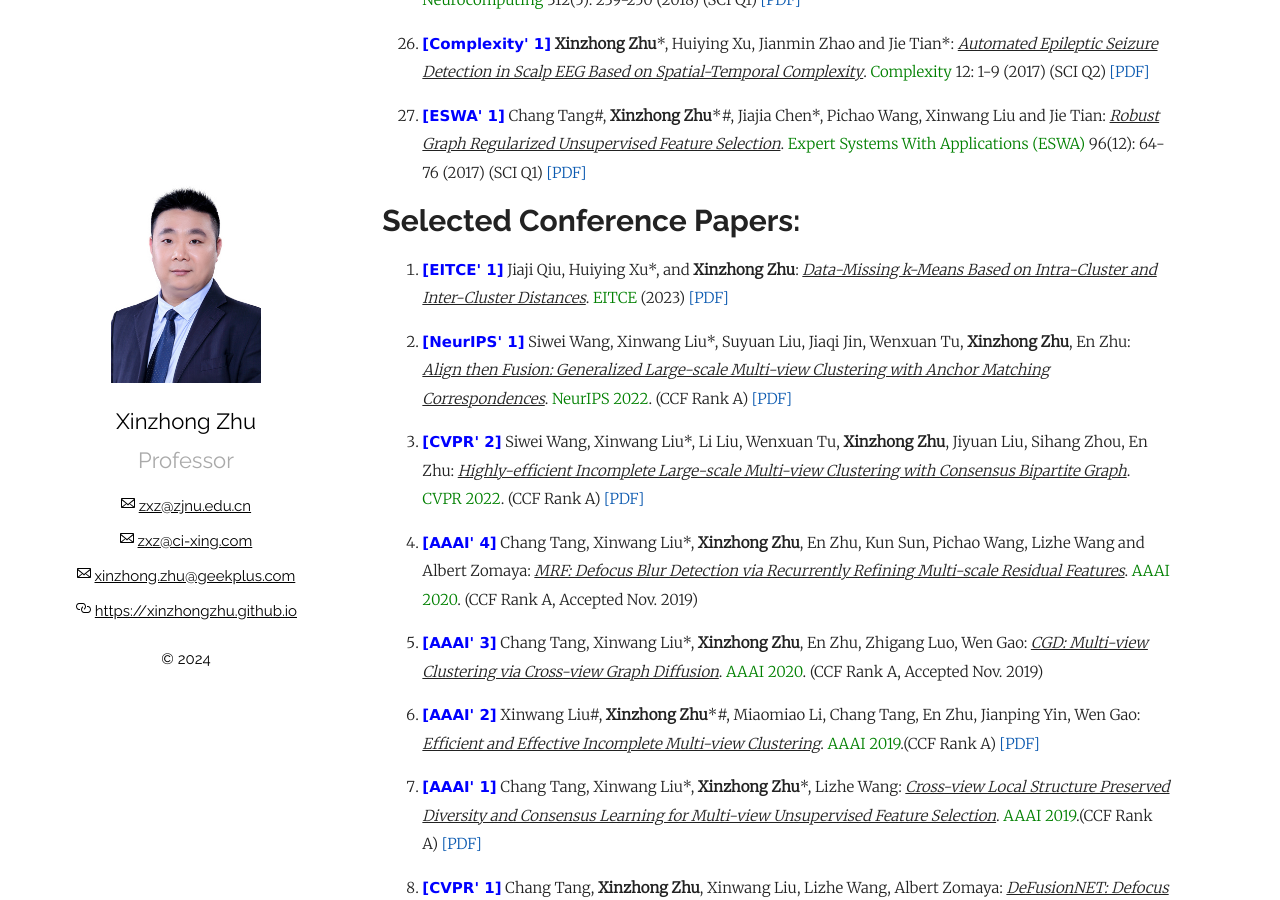
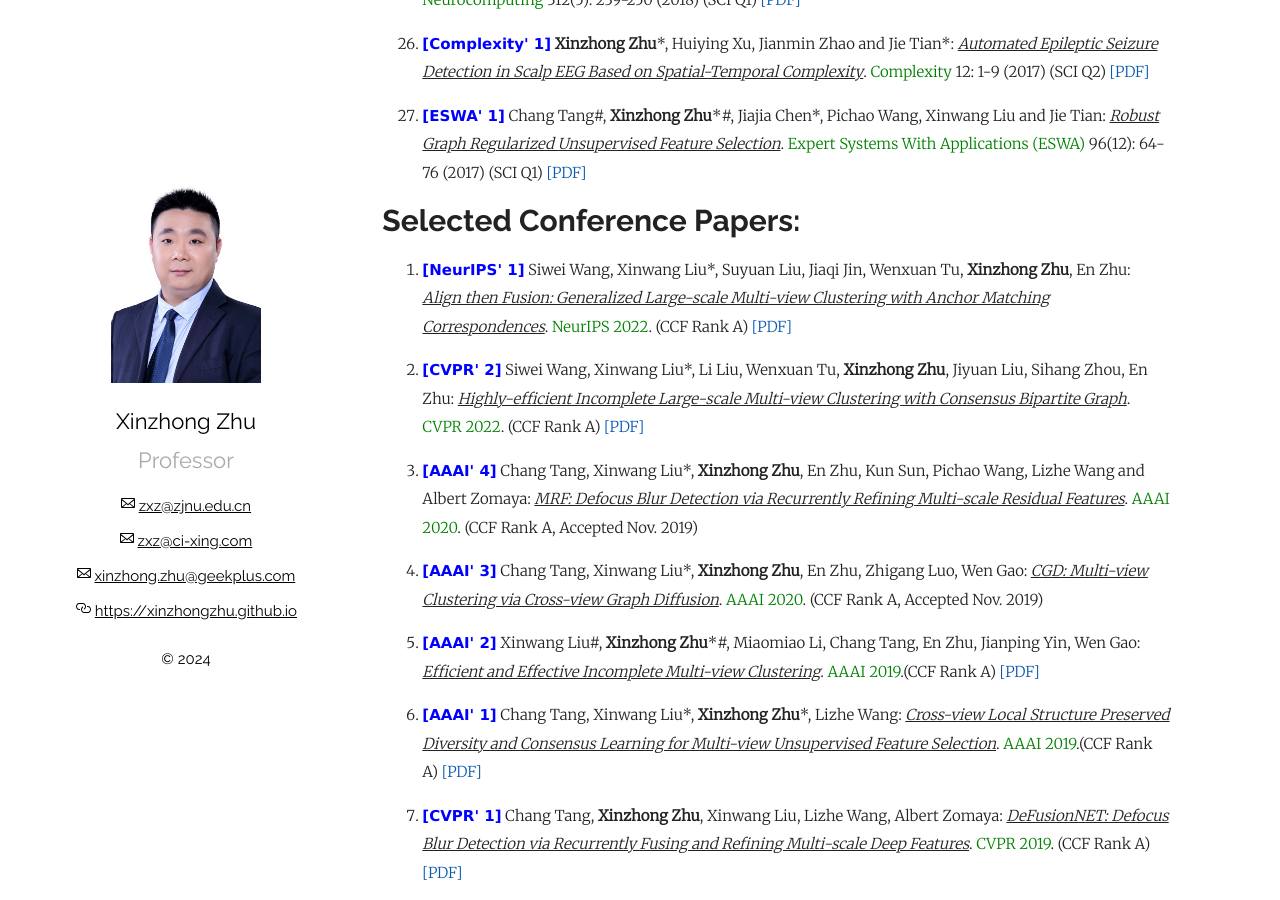
Before and after one commit to xinzhongzhu/xinzhongzhu.github.io, a Jekyll site: the page built from index.md, in a window 1280 px wide and 900 px high, scrolled down 2861 px. Built offline with Jekyll 4.4.1, drawn with Linux system fonts in a browser that asks for light colours; our own code applies the rules of GitHub Pages for plain Markdown files.

Commit message:
Update index.md

```diff
--- a/index.md
+++ b/index.md
@@ -88,7 +88,6 @@ Please drop me a message by email: <u>zxz@zjnu.edu.cn</u> or <u>zxz@ci-xing.com<
 
 <ol>
 
-  <p style="margin-top: 8px;"><li><font face="verdana" color="blue"><b>[EITCE' 1]</b></font> Jiaji Qiu, Huiying Xu*, and <b>Xinzhong Zhu</b>: <i><u>Data-Missing k-Means Based on Intra-Cluster and Inter-Cluster Distances</u></i>. <font color="green">EITCE</font> (2023) <a href = "https://xinzhongzhu.github.io/document/%5BEITCE%5D%20Data-missing%20k-means%20based%20on%20intra-cluster%20and%20inter-cluster.pdf">[PDF]</a></li></p>
 
 
 <p style="margin-top: 8px;"><li><font face="verdana" color="blue"><b>[NeurIPS' 1]</b></font> Siwei Wang, Xinwang Liu*, Suyuan Liu, Jiaqi Jin, Wenxuan Tu, <b>Xinzhong Zhu</b>, En Zhu: <i><u>Align then Fusion: Generalized Large-scale Multi-view Clustering with Anchor Matching Correspondences</u></i>. <font color="green">NeurIPS 2022</font>. (CCF Rank A) <a href = "https://xinzhongzhu.github.io/document/2023_5_6.pdf">[PDF]</a>  </li></p>
```
